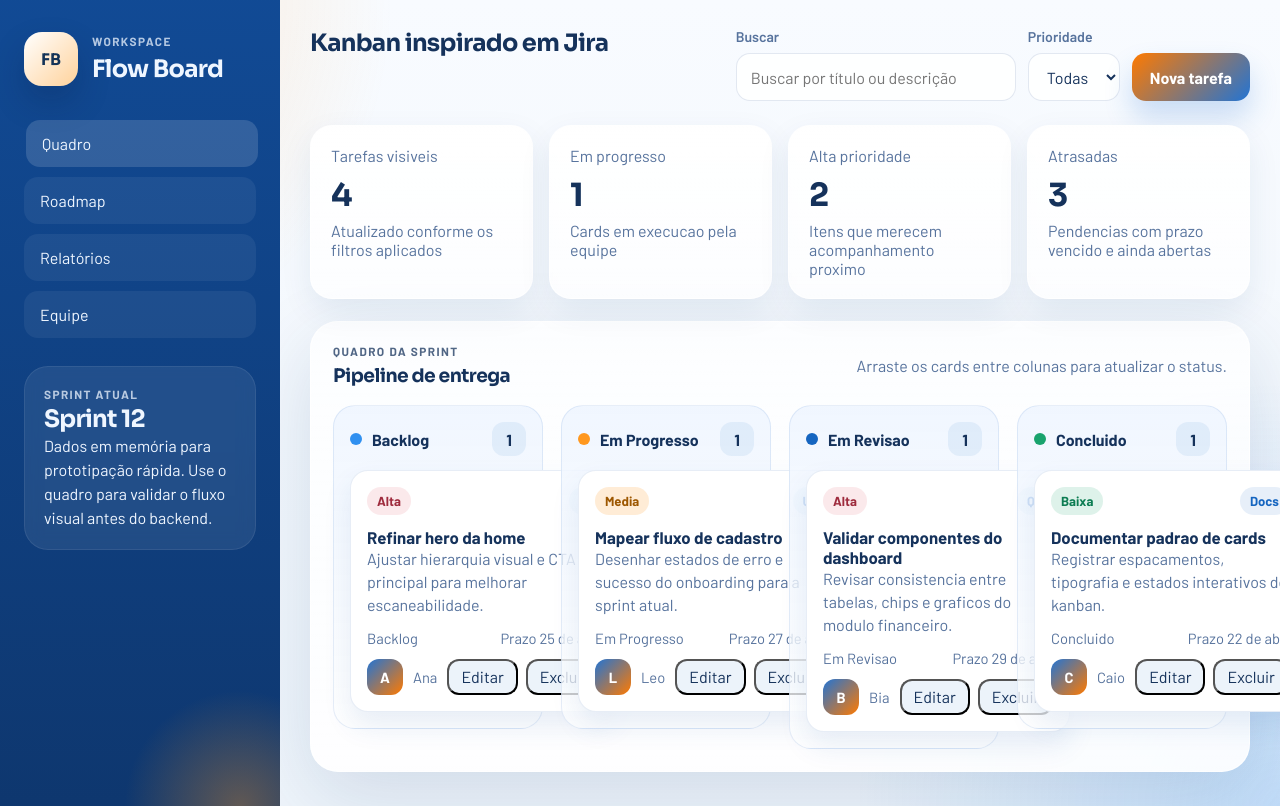
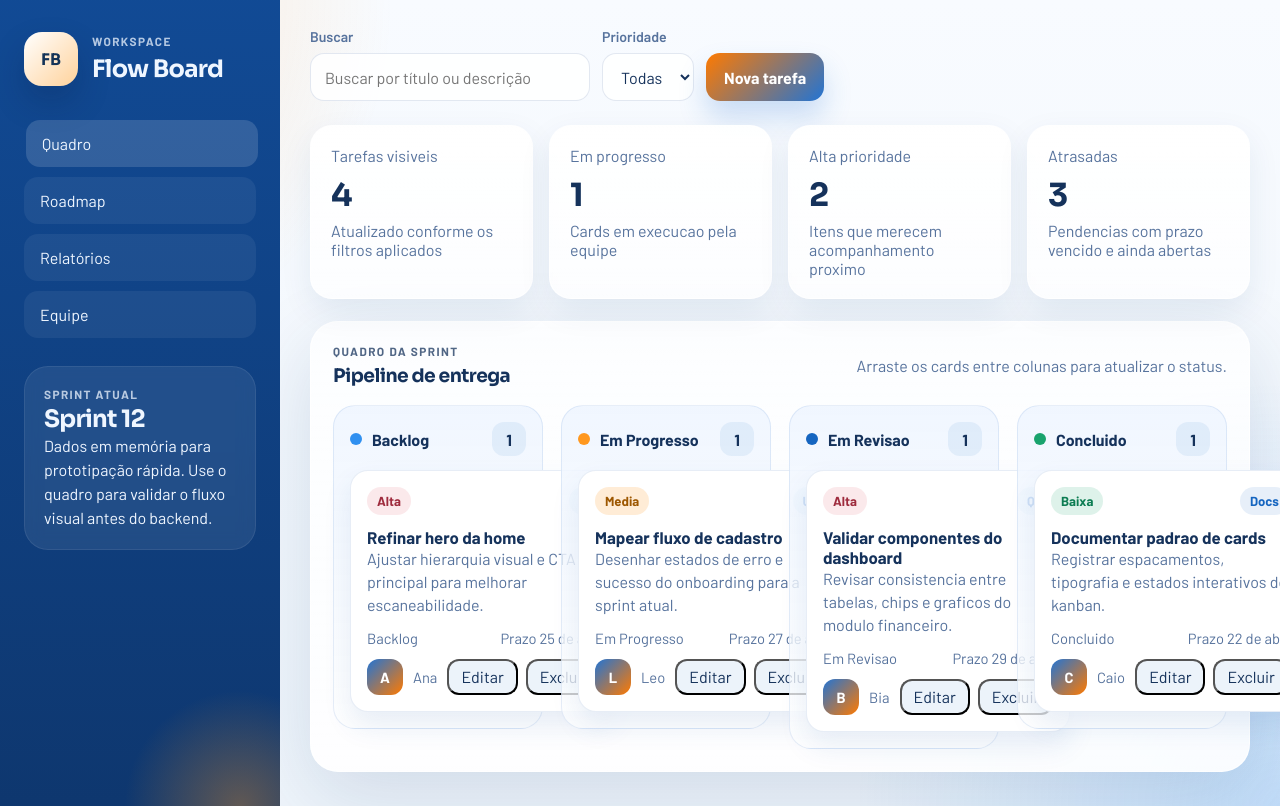
Before and after one commit to Matheussfreitas/kanban, a plain HTML site: page index.html in a window 1280 px wide. Shown: the top 806 px of the page. Drawn offline with Linux system fonts and the light colour scheme.

Commit message:
remove div

```diff
--- a/index.html
+++ b/index.html
@@ -42,10 +42,6 @@
 
       <main class="main-content">
         <header class="topbar">
-          <div>
-            <h2>Kanban inspirado em Jira</h2>
-          </div>
-
           <div class="topbar__actions">
             <label class="search-field">
               <span>Buscar</span>
```
